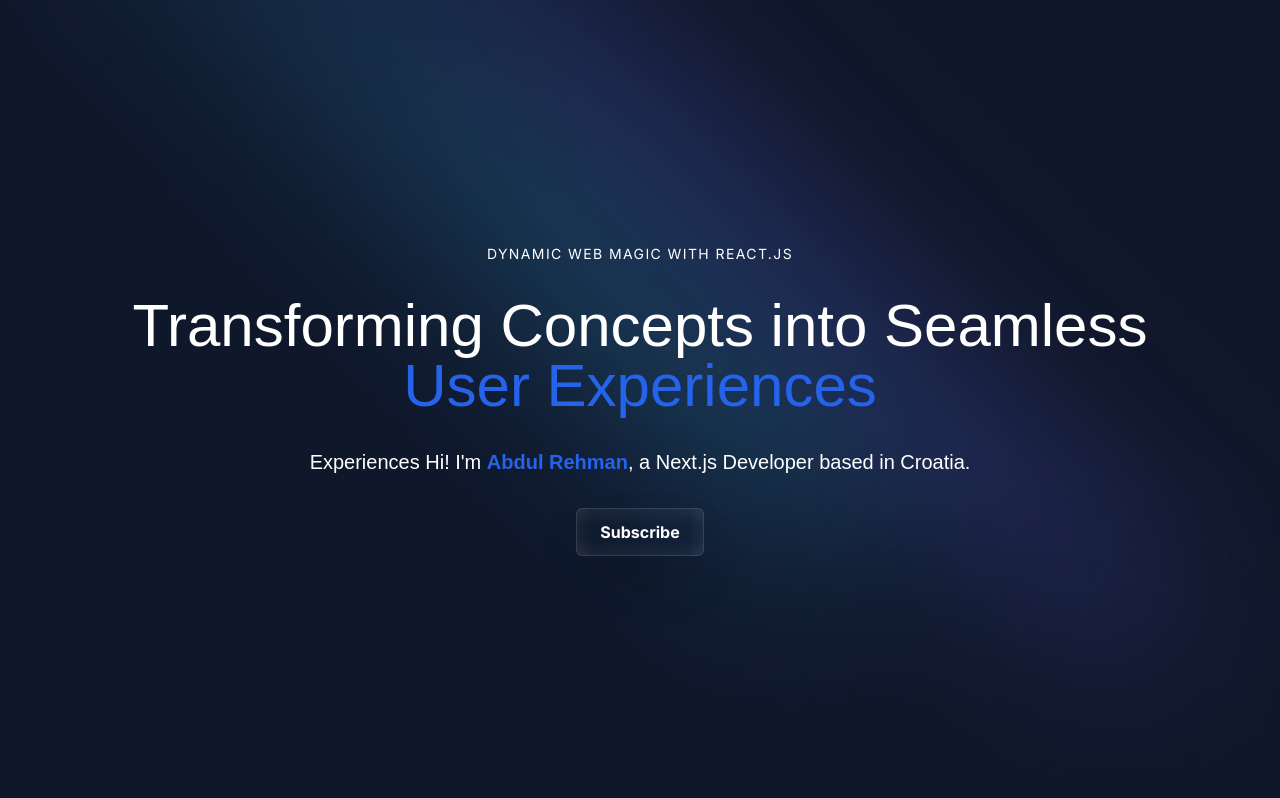
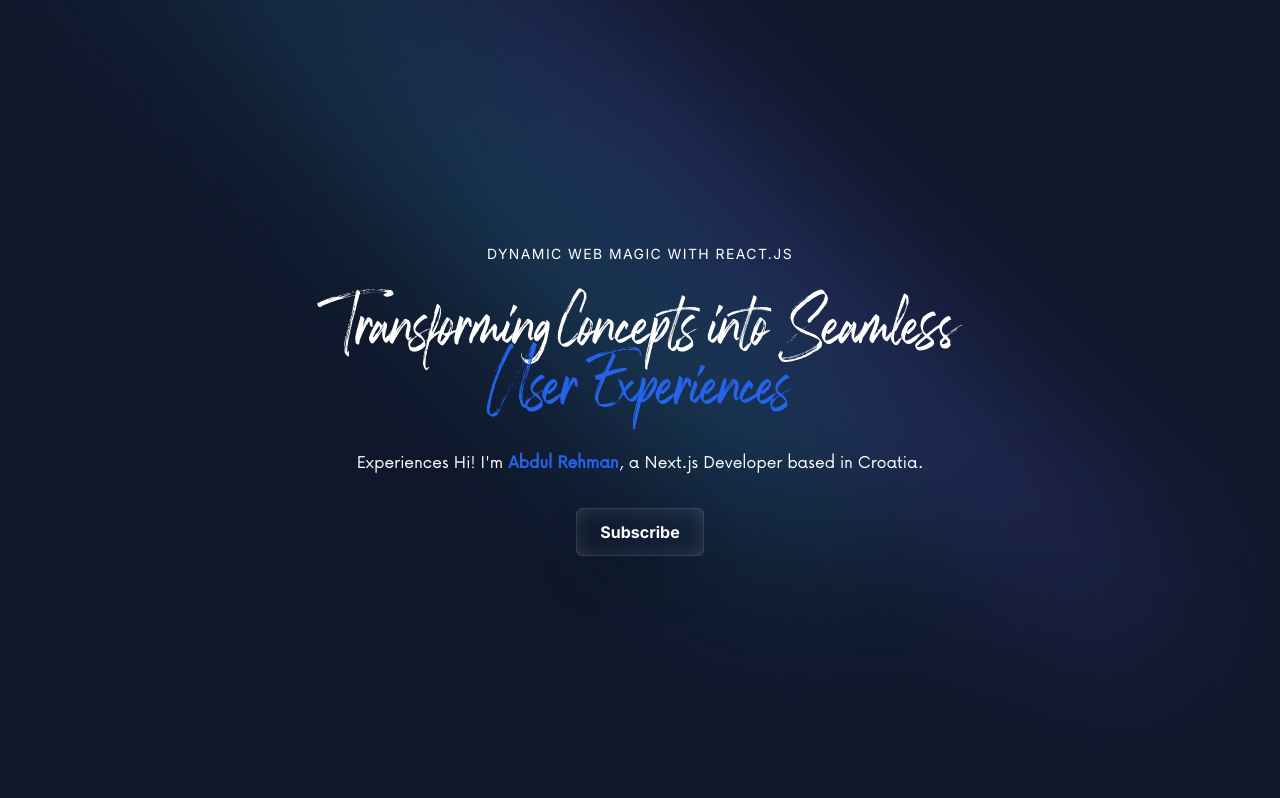
Before and after one commit to digitalrehman/rehmanofficialprojects, a React (Vite) app: page / in a window 1280 px wide. Shown: the top 798 px of the page. Built offline with nearby package versions, Linux system fonts and the light colour scheme; no server answers.

Commit message:
Update index.css

```diff
--- a/src/index.css
+++ b/src/index.css
@@ -2,3 +2,13 @@
 @tailwind base;
 @tailwind components;
 @tailwind utilities;
+
+@font-face {
+    font-family: rock;
+    src: url(./font/RockvilleSolid.otf);
+}
+
+@font-face {
+    font-family: now-regular;
+    src: url(./font/Now-Regular-BF6542f7138c477.otf);
+}
```
